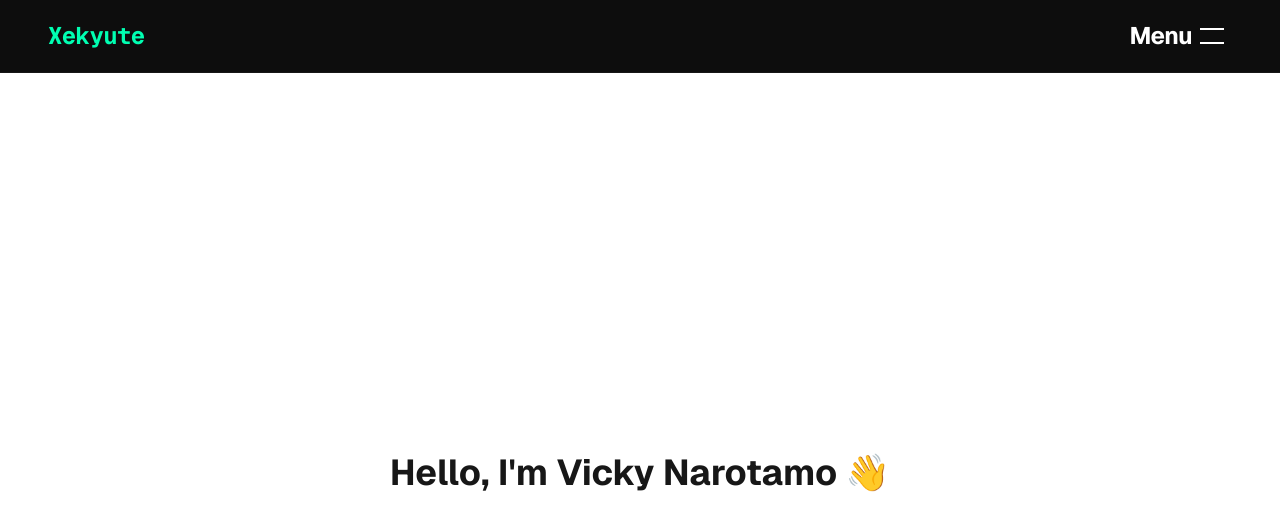
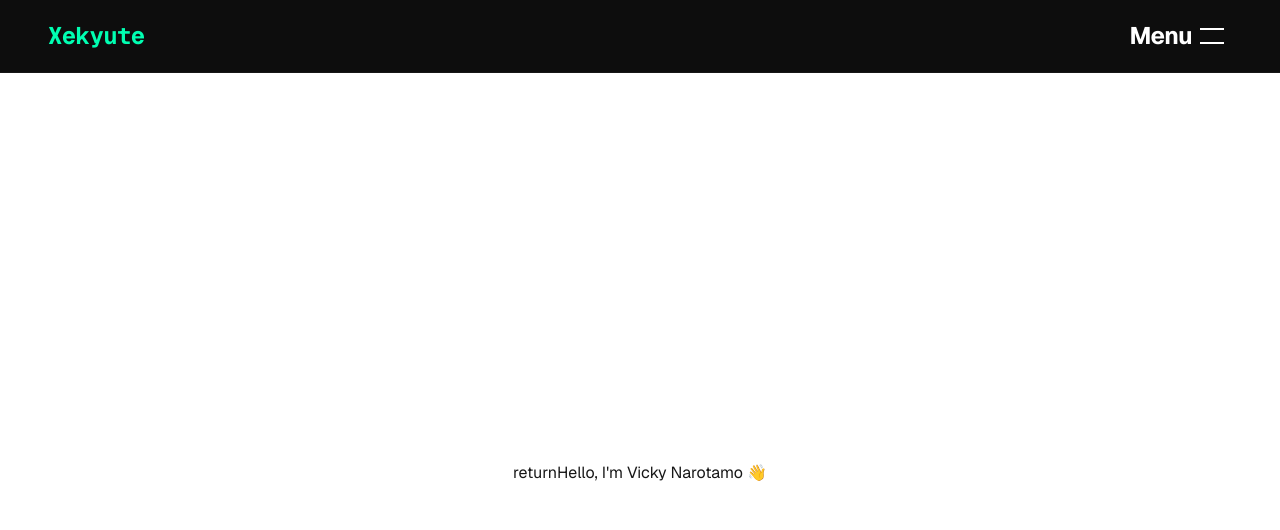
Before and after one commit to Xekyute/Web-Portfolio, a Next.js app: page / in a window 1280 px wide. Shown: the top 530 px of the page. Built offline with nearby package versions, Linux system fonts and the light colour scheme.

Commit message:
Escape apostrophes, remove unused imports

```diff
--- a/src/app/page.tsx
+++ b/src/app/page.tsx
@@ -1,9 +1,7 @@
-import Image from "next/image";
-
 export default function Home() {
   return (
     <main className="flex items-center justify-center h-screen">
-      <h1 className="text-4xl font-bold">Hello, I'm Vicky Narotamo 👋</h1>
+      return <h1>Hello, I&apos;m Vicky Narotamo 👋</h1>
     </main>
   );
 }
--- a/src/components/Header.tsx
+++ b/src/components/Header.tsx
@@ -2,7 +2,6 @@
 
 import React, { useEffect, useRef, useState } from "react";
 import Link from "next/link";
-import { GeistSans } from "geist/font/sans";
 import { GeistMono } from "geist/font/mono";
 // Stagger delay for list items: 0ms, 60ms, 120ms...
 const itemDelay = (i: number) => `${i * 60}ms`;
```
